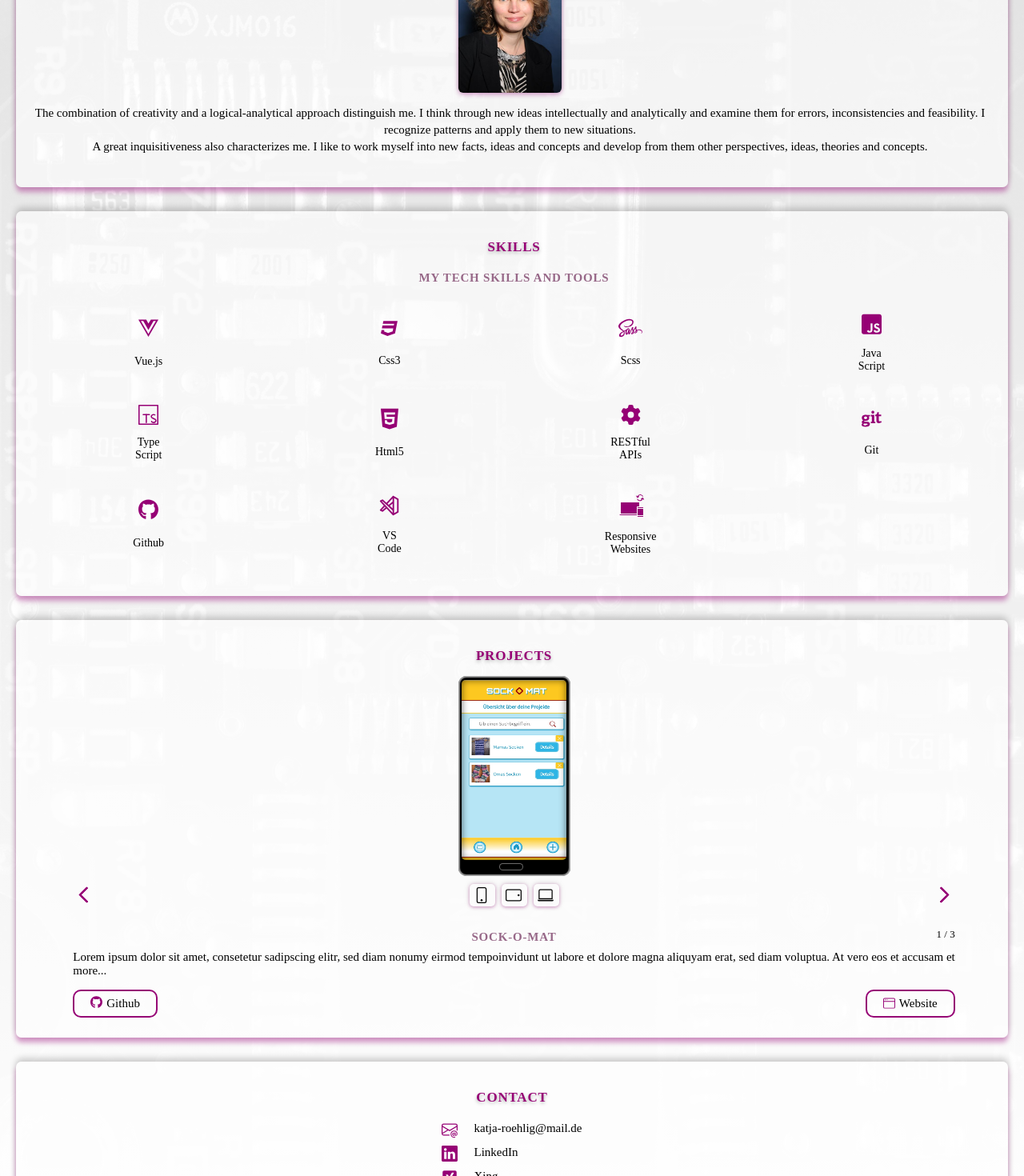
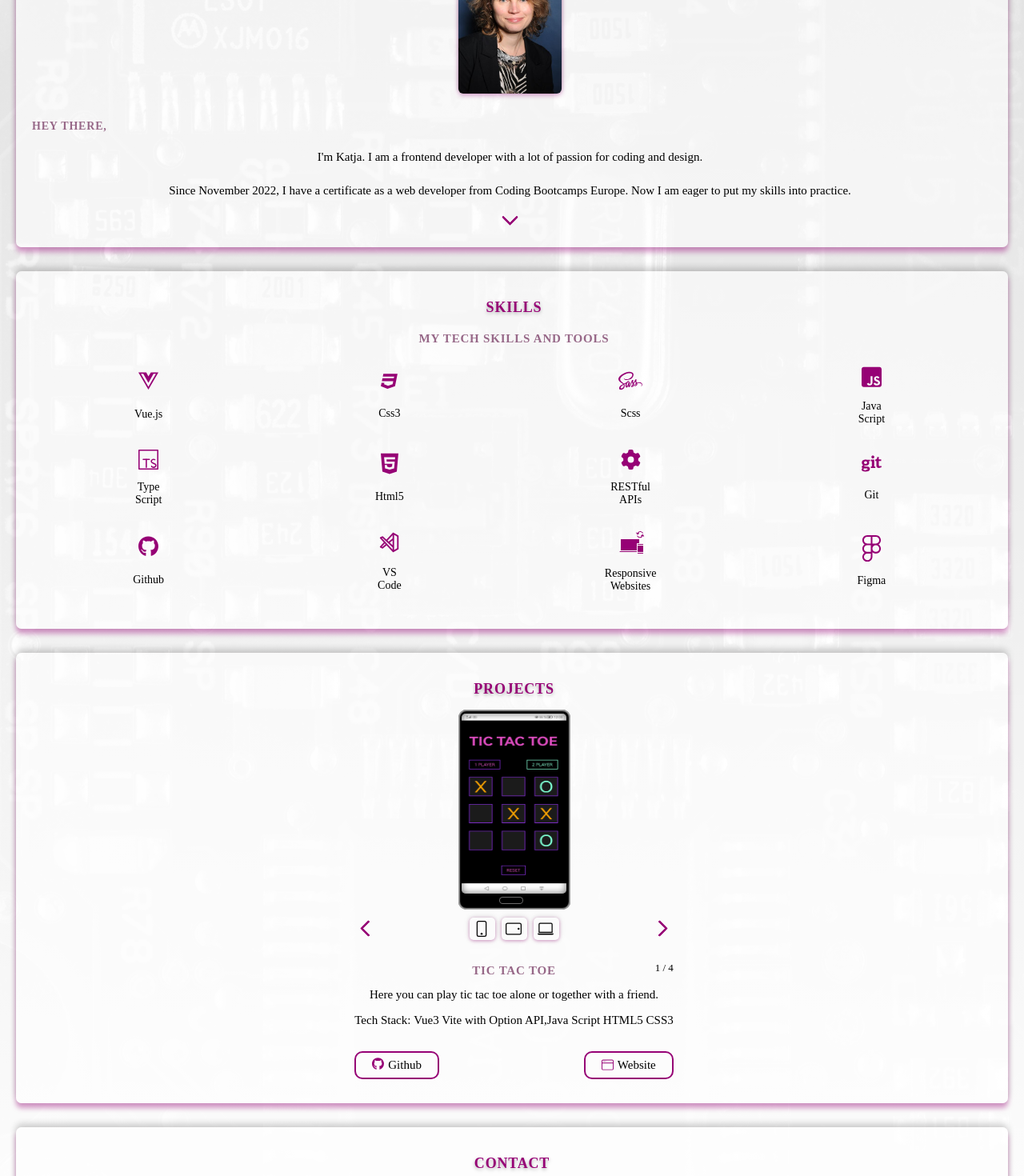
Before and after one commit to katja-roehlig/portfolio, a Vue app: page / in a window 1280 px wide. Shown: the part 320-1790 px from the top of the page at 80% size. Built offline with nearby package versions, Linux system fonts and the light colour scheme; a web font is replaced by a local one.

Commit message:
feat: add content

```diff
--- a/src/components/About.vue
+++ b/src/components/About.vue
@@ -1,4 +1,12 @@
-<script setup lang="ts"></script>
+<script setup lang="ts">
+import { ref } from "vue";
+import ArrowDown from "./icons/ArrowDown.vue";
+import ArrowUp from "./icons/ArrowUp.vue";
+let isViewable = ref(true);
+function readMore() {
+  return (isViewable.value = !isViewable.value);
+}
+</script>
 
 <template>
   <article class="about__container" id="about">
@@ -9,27 +17,50 @@
         alt="a picture of me"
         class="about__foto"
       />
+      <h4 class="about__subheading">Hey there,</h4>
       <p class="about__text">
-        The combination of creativity and a logical-analytical approach
-        distinguish me. I think through new ideas intellectually and
-        analytically and examine them for errors, inconsistencies and
-        feasibility. I recognize patterns and apply them to new situations.
-        <!--In doing so, I work strategically and in an
-        organized manner. I always keep the big picture in mind, yet pay attention
-        to detail and quality.<br />
-        I have a very well-developed imagination and a first-class sense of
-        aesthetics. --><br />
-        A great inquisitiveness also characterizes me. I like to work myself
-        into new facts, ideas and concepts and develop from them other
-        perspectives, ideas, theories and concepts.
+        I'm Katja. I am a frontend developer with a lot of passion for coding
+        and design.
+        <br /><br />
+        Since November 2022, I have a certificate as a web developer from Coding
+        Bootcamps Europe. Now I am eager to put my skills into practice.
       </p>
+
+      <p
+        class="foldout__text"
+        :class="{ 'arrow-down': !isViewable, 'arrow-up': isViewable }"
+      >
+        I am an empathetic person. It makes me happy to collaborate with other
+        people, solve technical or design problems, try new things and expand my
+        knowledge.<br />
+        Besides coding, I am interested in drawing, sewing, psychology and
+        dancing.
+      </p>
+      <ArrowDown
+        :class="{ 'arrow-down': isViewable, 'arrow-up': !isViewable }"
+        @click="readMore()"
+      />
+      <ArrowUp
+        :class="{ 'arrow-down': !isViewable, 'arrow-up': isViewable }"
+        @click="readMore"
+      />
     </div>
   </article>
 </template>
 <style scoped>
+.arrow-down {
+  display: block;
+}
+.arrow-up {
+  display: none;
+}
+.foldout__text {
+  margin-top: 0;
+  margin-bottom: 2rem;
+}
 .about__container {
   text-align: center;
-  padding: 1.5rem 2.5rem 2.5rem 2rem;
+  padding: 1.5rem 2.5rem 3rem 2rem;
   box-shadow: 0px 6px 6px var(--accent-color-transparent),
     0px -4px 8px rgba(var(--text-color), 0.2);
   background-color: rgba(var(--bg-color), 0.6);
@@ -49,4 +80,12 @@
   box-shadow: 0px 2px 6px var(--accent-color-transparent),
     0px -2px 4px rgba(var(--text-color), 0.2);
 }
+.about__text {
+  margin-top: 0;
+}
+.about__subheading {
+  align-self: flex-start;
+  font-size: 1.4rem;
+  padding-block: 1rem 0.5rem;
+}
 </style>
--- a/src/components/Desktop.vue
+++ b/src/components/Desktop.vue
@@ -30,14 +30,14 @@ const props = defineProps({
   flex-direction: column;
   align-items: center;
   justify-content: center;
-  margin-block: 5rem 4.7rem;
+  margin-block: 5.7rem 4rem;
 }
 .desktop__screen {
   width: 94%;
   height: 94%;
   background-color: white;
-  position: absolute;
-  top: 3%;
+  --position: absolute;
+  --top: 3%;
   border-radius: 0.5rem;
 }
 .desktop__keyboard {
--- a/src/components/ProjectDescription.vue
+++ b/src/components/ProjectDescription.vue
@@ -13,8 +13,7 @@ const props = defineProps({
   <div class="media__container">
     <div class="description__container">
       <article>
-        <slot>Description of the project</slot
-        ><a class="link" href="">more...</a>
+        <slot>Description of the project</slot>
       </article>
       <div class="button__container">
         <button class="btn">
--- a/src/components/Projects.vue
+++ b/src/components/Projects.vue
@@ -42,19 +42,16 @@ function changeView(event: Event): void {
   const target = event.target as HTMLElement;
 
   if (target.id === "tablet") {
-    console.log("Tablet");
     phoneView.value = false;
     desktopView.value = false;
     tabletView.value = true;
   }
   if (target.id === "desktop") {
-    console.log("Desktop");
     phoneView.value = false;
     desktopView.value = true;
     tabletView.value = false;
   }
   if (target.id === "phone") {
-    console.log("phone");
     phoneView.value = true;
     desktopView.value = false;
     tabletView.value = false;
@@ -78,13 +75,25 @@ function changeView(event: Event): void {
           <div class="icon__container">
             <ArrowLeft @click="swiping($event)" />
             <div class="view__container">
-              <div class="icon" @click="changeView($event)">
+              <div
+                class="icon"
+                @click="changeView($event)"
+                v-if="item.phoneImg !== ''"
+              >
                 <PhoneIcon class="view-icon" id="phone" />
               </div>
-              <div class="icon" @click="changeView($event)">
+              <div
+                class="icon"
+                @click="changeView($event)"
+                v-if="item.tabletImg !== ''"
+              >
                 <TabletIcon class="view-icon" id="tablet" />
               </div>
-              <div class="icon" @click="changeView($event)">
+              <div
+                class="icon"
+                @click="changeView($event)"
+                v-if="item.desktopImg !== ''"
+              >
                 <LaptopIcon class="view-icon" id="desktop" />
               </div>
             </div>
@@ -97,13 +106,16 @@ function changeView(event: Event): void {
             >
           </div>
           <p class="project__description">
-            {{ item.text }}
-          </p></ProjectDescription
-        >
+            {{ item.text1 }} <br />
+            {{ item.text2 }}
+          </p>
+          <p class="project__stack">
+            <span class="bold"> Tech Stack: </span> {{ item.techStack }}
+          </p>
+        </ProjectDescription>
       </div>
     </template>
   </article>
-  <!--  <Tablet /> -->
 </template>
 
 <style scoped>
@@ -127,12 +139,9 @@ function changeView(event: Event): void {
 
 .project__description {
   margin-block: 0.5rem 0;
+  text-align: center;
 }
-/* .project__header {
-  display: flex;
-  justify-content: space-between;
-  align-items: center;
-} */
+
 .icon__container {
   display: flex;
   justify-content: space-between;
@@ -164,7 +173,7 @@ function changeView(event: Event): void {
   flex-direction: column;
   justify-content: center;
   align-items: center;
-  padding: 1.5rem 2.5rem 2.5rem 3rem;
+  padding: 1.5rem 2.5rem 3rem 3rem;
   box-shadow: 0px 6px 6px var(--accent-color-transparent),
     0px -4px 8px rgba(var(--text-color), 0.2);
   background-color: rgba(var(--bg-color), 0.6);
@@ -182,4 +191,11 @@ function changeView(event: Event): void {
   font-size: 1.3rem;
   font-family: "RobotoReg";
 }
+.project__stack {
+  text-align: center;
+  margin-bottom: 3rem;
+}
+.bold {
+  font-family: "RobotoReg";
+}
 </style>
--- a/src/components/Skills.vue
+++ b/src/components/Skills.vue
@@ -9,7 +9,8 @@ import Git from "./icons/skills/Git.vue";
 import Github from "./icons/Github.vue";
 import Vscode from "./icons/skills/Vscode.vue";
 import Responsive from "./icons/skills/Responsive.vue";
-import Api from "./icons/skills/Api.vue";
+import Api from "./icons/skills/Figma.vue";
+import Figma from "./icons/skills/Api.vue";
 </script>
 
 <template>
@@ -45,6 +46,7 @@ import Api from "./icons/skills/Api.vue";
       <li class="tech-list-item">
         <Responsive class="icon-style bigger" />Responsive <br />Websites
       </li>
+      <li class="tech-list-item"><Figma class="icon-style" />Figma</li>
     </ul>
   </article>
   <!-- <h4>My soft skills</h4> -->
@@ -61,7 +63,7 @@ import Api from "./icons/skills/Api.vue";
 .tech-list-item {
   display: flex;
   flex-direction: column;
-  padding: 2rem 1.2rem 2rem 0.2rem;
+  padding: 1rem 1.2rem 2rem 0.2rem;
   justify-content: space-evenly;
   align-items: center;
   font-size: 1.4rem;
@@ -81,7 +83,7 @@ import Api from "./icons/skills/Api.vue";
   width: 2.2rem;
 }
 .skills__container {
-  padding: 1.5rem 1.5rem 1.5rem 2rem;
+  padding: 1.5rem 1.5rem 1rem 2rem;
   box-shadow: 0px 6px 6px var(--accent-color-transparent),
     0px -4px 8px rgba(var(--text-color), 0.2);
   background-color: rgba(var(--bg-color), 0.6);
--- /dev/null
+++ b/src/components/icons/ArrowDown.vue
@@ -0,0 +1,14 @@
+<template>
+  <div class="square"></div>
+</template>
+
+<style scoped>
+.square {
+  width: 1.2rem;
+  height: 1.2rem;
+  border-radius: 0.2rem;
+  border-left: 3px solid var(--accent-color);
+  border-bottom: 3px solid var(--accent-color);
+  transform: rotate(-45deg);
+}
+</style>
--- /dev/null
+++ b/src/components/icons/ArrowUp.vue
@@ -0,0 +1,14 @@
+<template>
+  <div class="square"></div>
+</template>
+
+<style scoped>
+.square {
+  width: 1.2rem;
+  height: 1.2rem;
+  border-radius: 0.2rem;
+  border-left: 3px solid var(--accent-color);
+  border-top: 3px solid var(--accent-color);
+  transform: rotate(45deg);
+}
+</style>
--- a/src/components/icons/skills/Api.vue
+++ b/src/components/icons/skills/Api.vue
@@ -1,10 +1,8 @@
 <template>
-  <div>
-    <svg xmlns="http://www.w3.org/2000/svg" viewBox="0 0 512 512">
-      <!--! Font Awesome Pro 6.4.0 by @fontawesome - https://fontawesome.com License - https://fontawesome.com/license (Commercial License) Copyright 2023 Fonticons, Inc. -->
-      <path
-        d="M495.9 166.6c3.2 8.7 .5 18.4-6.4 24.6l-43.3 39.4c1.1 8.3 1.7 16.8 1.7 25.4s-.6 17.1-1.7 25.4l43.3 39.4c6.9 6.2 9.6 15.9 6.4 24.6c-4.4 11.9-9.7 23.3-15.8 34.3l-4.7 8.1c-6.6 11-14 21.4-22.1 31.2c-5.9 7.2-15.7 9.6-24.5 6.8l-55.7-17.7c-13.4 10.3-28.2 18.9-44 25.4l-12.5 57.1c-2 9.1-9 16.3-18.2 17.8c-13.8 2.3-28 3.5-42.5 3.5s-28.7-1.2-42.5-3.5c-9.2-1.5-16.2-8.7-18.2-17.8l-12.5-57.1c-15.8-6.5-30.6-15.1-44-25.4L83.1 425.9c-8.8 2.8-18.6 .3-24.5-6.8c-8.1-9.8-15.5-20.2-22.1-31.2l-4.7-8.1c-6.1-11-11.4-22.4-15.8-34.3c-3.2-8.7-.5-18.4 6.4-24.6l43.3-39.4C64.6 273.1 64 264.6 64 256s.6-17.1 1.7-25.4L22.4 191.2c-6.9-6.2-9.6-15.9-6.4-24.6c4.4-11.9 9.7-23.3 15.8-34.3l4.7-8.1c6.6-11 14-21.4 22.1-31.2c5.9-7.2 15.7-9.6 24.5-6.8l55.7 17.7c13.4-10.3 28.2-18.9 44-25.4l12.5-57.1c2-9.1 9-16.3 18.2-17.8C227.3 1.2 241.5 0 256 0s28.7 1.2 42.5 3.5c9.2 1.5 16.2 8.7 18.2 17.8l12.5 57.1c15.8 6.5 30.6 15.1 44 25.4l55.7-17.7c8.8-2.8 18.6-.3 24.5 6.8c8.1 9.8 15.5 20.2 22.1 31.2l4.7 8.1c6.1 11 11.4 22.4 15.8 34.3zM256 336a80 80 0 1 0 0-160 80 80 0 1 0 0 160z"
-      />
-    </svg>
-  </div>
+  <svg xmlns="http://www.w3.org/2000/svg" viewBox="0 0 384 512">
+    <!--! Font Awesome Pro 6.4.0 by @fontawesome - https://fontawesome.com License - https://fontawesome.com/license (Commercial License) Copyright 2023 Fonticons, Inc. -->
+    <path
+      d="M14 95.7924C14 42.8877 56.8878 0 109.793 0H274.161C327.066 0 369.954 42.8877 369.954 95.7924C369.954 129.292 352.758 158.776 326.711 175.897C352.758 193.019 369.954 222.502 369.954 256.002C369.954 308.907 327.066 351.795 274.161 351.795H272.081C247.279 351.795 224.678 342.369 207.666 326.904V415.167C207.666 468.777 163.657 512 110.309 512C57.5361 512 14 469.243 14 416.207C14 382.709 31.1945 353.227 57.2392 336.105C31.1945 318.983 14 289.5 14 256.002C14 222.502 31.196 193.019 57.2425 175.897C31.196 158.776 14 129.292 14 95.7924ZM176.288 191.587H109.793C74.2172 191.587 45.3778 220.427 45.3778 256.002C45.3778 291.44 73.9948 320.194 109.381 320.416C109.518 320.415 109.655 320.415 109.793 320.415H176.288V191.587ZM207.666 256.002C207.666 291.577 236.505 320.417 272.081 320.417H274.161C309.737 320.417 338.576 291.577 338.576 256.002C338.576 220.427 309.737 191.587 274.161 191.587H272.081C236.505 191.587 207.666 220.427 207.666 256.002ZM109.793 351.795C109.655 351.795 109.518 351.794 109.381 351.794C73.9948 352.015 45.3778 380.769 45.3778 416.207C45.3778 451.652 74.6025 480.622 110.309 480.622C146.591 480.622 176.288 451.186 176.288 415.167V351.795H109.793ZM109.793 31.3778C74.2172 31.3778 45.3778 60.2173 45.3778 95.7924C45.3778 131.368 74.2172 160.207 109.793 160.207H176.288V31.3778H109.793ZM207.666 160.207H274.161C309.737 160.207 338.576 131.368 338.576 95.7924C338.576 60.2173 309.737 31.3778 274.161 31.3778H207.666V160.207Z"
+    />
+  </svg>
 </template>
--- /dev/null
+++ b/src/components/icons/skills/Figma.vue
@@ -0,0 +1,10 @@
+<template>
+  <div>
+    <svg xmlns="http://www.w3.org/2000/svg" viewBox="0 0 512 512">
+      <!--! Font Awesome Pro 6.4.0 by @fontawesome - https://fontawesome.com License - https://fontawesome.com/license (Commercial License) Copyright 2023 Fonticons, Inc. -->
+      <path
+        d="M495.9 166.6c3.2 8.7 .5 18.4-6.4 24.6l-43.3 39.4c1.1 8.3 1.7 16.8 1.7 25.4s-.6 17.1-1.7 25.4l43.3 39.4c6.9 6.2 9.6 15.9 6.4 24.6c-4.4 11.9-9.7 23.3-15.8 34.3l-4.7 8.1c-6.6 11-14 21.4-22.1 31.2c-5.9 7.2-15.7 9.6-24.5 6.8l-55.7-17.7c-13.4 10.3-28.2 18.9-44 25.4l-12.5 57.1c-2 9.1-9 16.3-18.2 17.8c-13.8 2.3-28 3.5-42.5 3.5s-28.7-1.2-42.5-3.5c-9.2-1.5-16.2-8.7-18.2-17.8l-12.5-57.1c-15.8-6.5-30.6-15.1-44-25.4L83.1 425.9c-8.8 2.8-18.6 .3-24.5-6.8c-8.1-9.8-15.5-20.2-22.1-31.2l-4.7-8.1c-6.1-11-11.4-22.4-15.8-34.3c-3.2-8.7-.5-18.4 6.4-24.6l43.3-39.4C64.6 273.1 64 264.6 64 256s.6-17.1 1.7-25.4L22.4 191.2c-6.9-6.2-9.6-15.9-6.4-24.6c4.4-11.9 9.7-23.3 15.8-34.3l4.7-8.1c6.6-11 14-21.4 22.1-31.2c5.9-7.2 15.7-9.6 24.5-6.8l55.7 17.7c13.4-10.3 28.2-18.9 44-25.4l12.5-57.1c2-9.1 9-16.3 18.2-17.8C227.3 1.2 241.5 0 256 0s28.7 1.2 42.5 3.5c9.2 1.5 16.2 8.7 18.2 17.8l12.5 57.1c15.8 6.5 30.6 15.1 44 25.4l55.7-17.7c8.8-2.8 18.6-.3 24.5 6.8c8.1 9.8 15.5 20.2 22.1 31.2l4.7 8.1c6.1 11 11.4 22.4 15.8 34.3zM256 336a80 80 0 1 0 0-160 80 80 0 1 0 0 160z"
+      />
+    </svg>
+  </div>
+</template>
--- a/src/style.css
+++ b/src/style.css
@@ -65,14 +65,14 @@ body {
 h2 {
   font-family: "AtmaMed";
   color: var(--text-color);
-  font-size: 1.8rem;
+  font-size: 1.9rem;
   text-transform: none;
   letter-spacing: 0.1rem;
 }
 
 h3 {
   font-family: "AtmaMed";
-  font-size: 1.7rem;
+  font-size: 1.8rem;
   color: var(--accent-color);
   margin-block: 2rem 1.5rem;
   --text-transform: uppercase;
@@ -85,7 +85,7 @@ h4 {
   font-family: "AtmaMed";
   font-size: 1.5rem;
   color: var(--accent-color-light);
-  margin-block: 2rem 0.8rem;
+  margin-block: 2rem 1.3rem;
   --text-transform: uppercase;
   letter-spacing: 0.08rem;
   text-transform: uppercase;
--- a/store/store.ts
+++ b/store/store.ts
@@ -7,7 +7,9 @@ type projectStructure = {
   phoneImg: string;
   tabletImg?: string;
   desktopImg?: string;
-  text: string;
+  text1: string;
+  text2?: string;
+  techStack: string;
   web: string;
   github: string;
 };
@@ -18,35 +20,55 @@ export const projectStore = defineStore("store", {
       <projectStructure>{
         id: 1,
         visible: true,
-        name: "Sock-o-mat",
-        phoneImg: "url(src/assets/Sockomat.webp)",
-        tabletImg: "url(https://picsum.photos/200)",
-        desktopImg: "url(https://picsum.photos/300)",
-        text: "Lorem ipsum dolor sit amet, consetetur sadipscing elitr, sed diam nonumy eirmod tempoinvidunt ut labore et dolore magna aliquyam erat, sed diam voluptua. At vero eos et accusam et",
-        web: "https://sockomat.netlify.app",
-        github: "https://github.com/katja-roehlig/sock-o-mat",
-      },
-      <projectStructure>{
-        id: 2,
-        visible: false,
         name: "Tic Tac Toe",
         phoneImg: "url(src/assets/Tictactoe_Phone.webp)",
         tabletImg: "url(https://picsum.photos/200)",
         desktopImg: "url(https://picsum.photos/300)",
-        text: "Lorem ipsum dolor sit amet, consetetur sadipscing elitr, sed diam nonumy eirmod tempoinvidunt ut labore et dolore magna aliquyam erat, sed diam voluptua. At vero eos et accusam et",
+        text1: "Here you can play tic tac toe alone or together with a friend.",
+        techStack: "Vue3 Vite with Option API,Java Script HTML5 CSS3",
         web: "https://tictactoe-x.netlify.app",
         github: "https://github.com/katja-roehlig/tic-tac-toe-vite",
       },
+
       <projectStructure>{
-        id: 3,
+        id: 2,
         visible: false,
         name: "Shopping List",
         phoneImg: "url(src/assets/ShoppingList_Phone.webp)",
         tabletImg: "url(https://picsum.photos/200)",
         desktopImg: "url(https://picsum.photos/300)",
-        text: "Lorem ipsum dolor sit amet, consetetur sadipscing elitr, sed diam nonumy eirmod tempoinvidunt ut labore et dolore magna aliquyam erat, sed diam voluptua. At vero eos et accusam et",
+        text1:
+          "Shopping List helps you not to forget any items while you are shopping",
+        techStack: "TypeScript, JavaScript, HTML5, SCSS",
         web: "https://shopping-pur.netlify.app",
         github: "https://github.com/katja-roehlig/shopping-list",
+      },
+      <projectStructure>{
+        id: 3,
+        visible: false,
+        name: "Birthday Card",
+        phoneImg: "url(src/assets/Birthday_1_1_Phone.webp)",
+        tabletImg: "url(https://picsum.photos/200)",
+        desktopImg: "url(https://picsum.photos/300)",
+        text1: "You need a crazy birthday card?",
+        text2: "Try this digital one - it is animated :-)!",
+        techStack: "Vue3 Vite with Composition API, JavaScript, HTML5, CSS",
+        web: "https://birthday-card-1.app",
+        github: "https://github.com/katja-roehlig/birthday-card-1",
+      },
+      <projectStructure>{
+        id: 4,
+        visible: false,
+        name: "Sock-o-mat",
+        phoneImg: "url(src/assets/Sockomat.webp)",
+        tabletImg: "",
+        desktopImg: "",
+        text1: "You are knitting socks?",
+        text2: "Try this one to organize your great work!",
+        techStack:
+          "Vue3 CLI with Options API and router, Java Script, HTML5, CSS3",
+        web: "https://sockomat.netlify.app",
+        github: "https://github.com/katja-roehlig/sock-o-mat",
       },
     ],
   }),
```
Also changed, not shown: src/components/Tablet.vue (+5 -5 lines).
